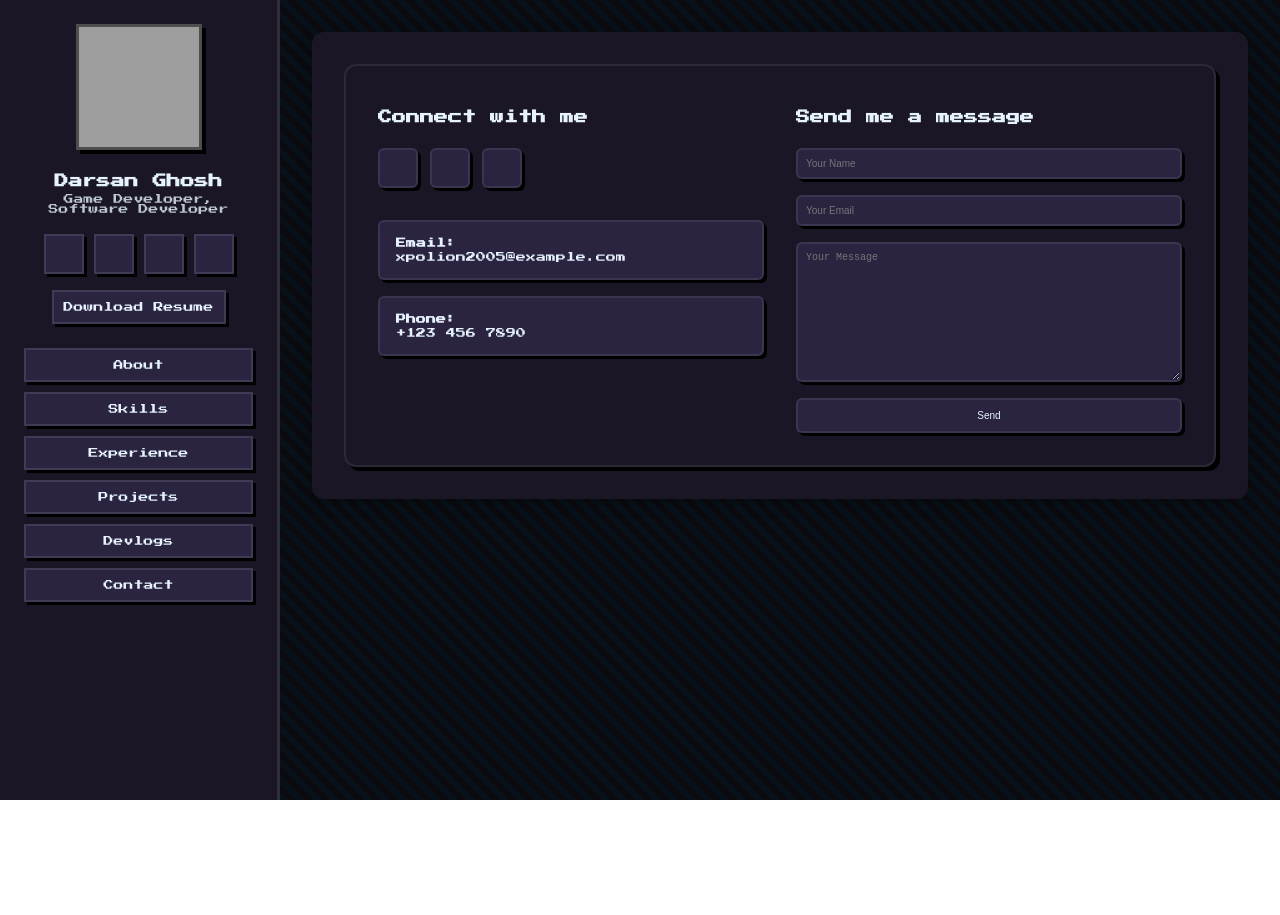
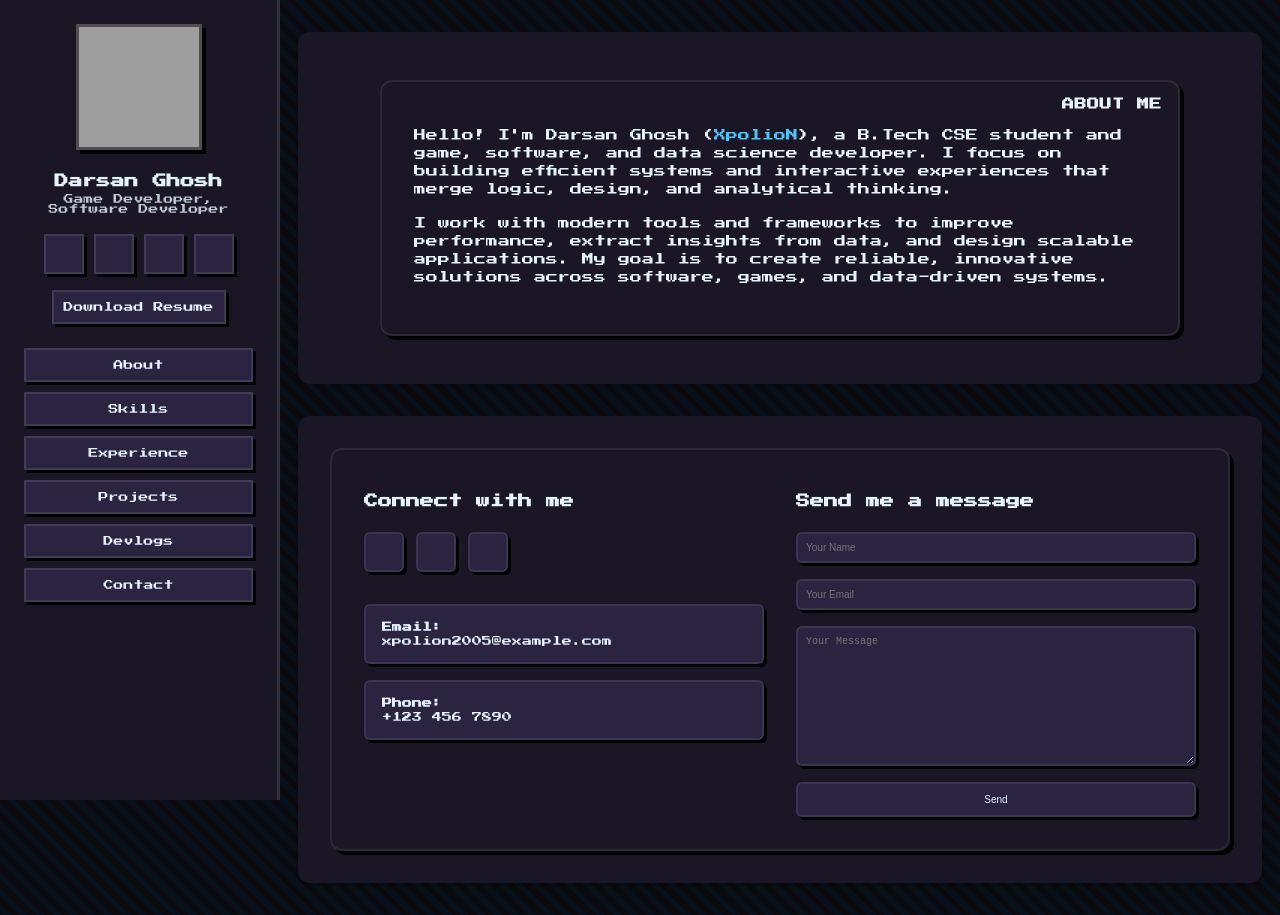
Before and after one commit to XpolioN2005/portfolio, a Svelte app: page / in a window 1280 px wide. Before the commit the page ends 800 px from the top, so only its background shows below. Built offline with nearby package versions, Linux system fonts and the light colour scheme; grey boxes are pictures that could not be loaded; some icons are missing.

Commit message:
feat: Add About Me section and standardize link hover color

```diff
--- a/src/App.svelte
+++ b/src/App.svelte
@@ -1,6 +1,7 @@
 <script>
   import Sidebar from './lib/Sidebar.svelte';
   import Contact from './lib/Contact.svelte';
+  import About from './lib/About.svelte';
 </script>
 
 <div class="hbox-container">
@@ -8,21 +9,26 @@
 
   <div class="content-container">
     <div class="card">
+      <About />
+    </div>
+    <div class="card">
       <Contact />
     </div>
   </div>
 </div>
 
 <style>
-  /* Content container leaves space for the fixed sidebar */
+
   .content-container {
     margin-left: 280px; /* match the sidebar width */
     flex: 1 1 auto;
     padding: 2rem;
     display: flex;
+    flex-direction: column;
     justify-content: center;
-    align-items: flex-start;
+    align-items: center;
     box-sizing: border-box;
+    gap: 2rem;
   }
 
   .card {
--- /dev/null
+++ b/src/lib/About.svelte
@@ -0,0 +1,61 @@
+<script>
+  export let title = "About Me";
+</script>
+
+<div class="section-container">
+  <div class="section-title">{title}</div>
+  <div class="section-content">
+    <p>
+      Hello! I'm Darsan Ghosh (<a href="https://github.com/XpolioN" target="_blank" rel="noopener noreferrer">XpolioN</a>),
+      a B.Tech CSE student and game, software, and data science developer.
+      I focus on building efficient systems and interactive experiences that merge logic, design, and analytical thinking.
+    </p>
+    <p>
+      I work with modern tools and frameworks to improve performance, extract insights from data, and design scalable applications.
+      My goal is to create reliable, innovative solutions across software, games, and data-driven systems.
+    </p>
+  </div>
+</div>
+
+<style>
+  .section-container {
+    position: relative;
+    background: #1a1625;
+    border: 2px solid rgba(255,255,255,0.08);
+    box-shadow: 4px 4px 0 #000;
+    border-radius: 12px;
+    padding: 2rem;
+    box-sizing: border-box;
+    max-width: 800px;
+    margin: 1rem auto;
+  }
+
+  .section-title {
+    position: absolute;
+    top: 1rem;
+    right: 1rem;
+    font-size: 12px;
+    font-weight: bold;
+    color: #e6f3ff;
+    text-transform: uppercase;
+    letter-spacing: 0.5px;
+  }
+
+  .section-content p {
+    font-size: 12px;
+    color: #e6f3ff;
+    margin-bottom: 1rem;
+    line-height: 1.5;
+  }
+
+  .section-content a {
+    color: #4fc3f7;
+    text-decoration: none;
+    transition: color 0.2s ease;
+  }
+
+  .section-content a:hover {
+    color: #82e9ff;
+    text-decoration: underline;
+  }
+</style>
--- a/src/lib/Contact.svelte
+++ b/src/lib/Contact.svelte
@@ -151,7 +151,7 @@
 		transition: transform 0.15s, color 0.15s;
 	}
 	.info-box a:hover {
-		color: #4cd137;
+		color: #4fc3f7;
 		transform: translateY(-1px);
 	}
 
```
